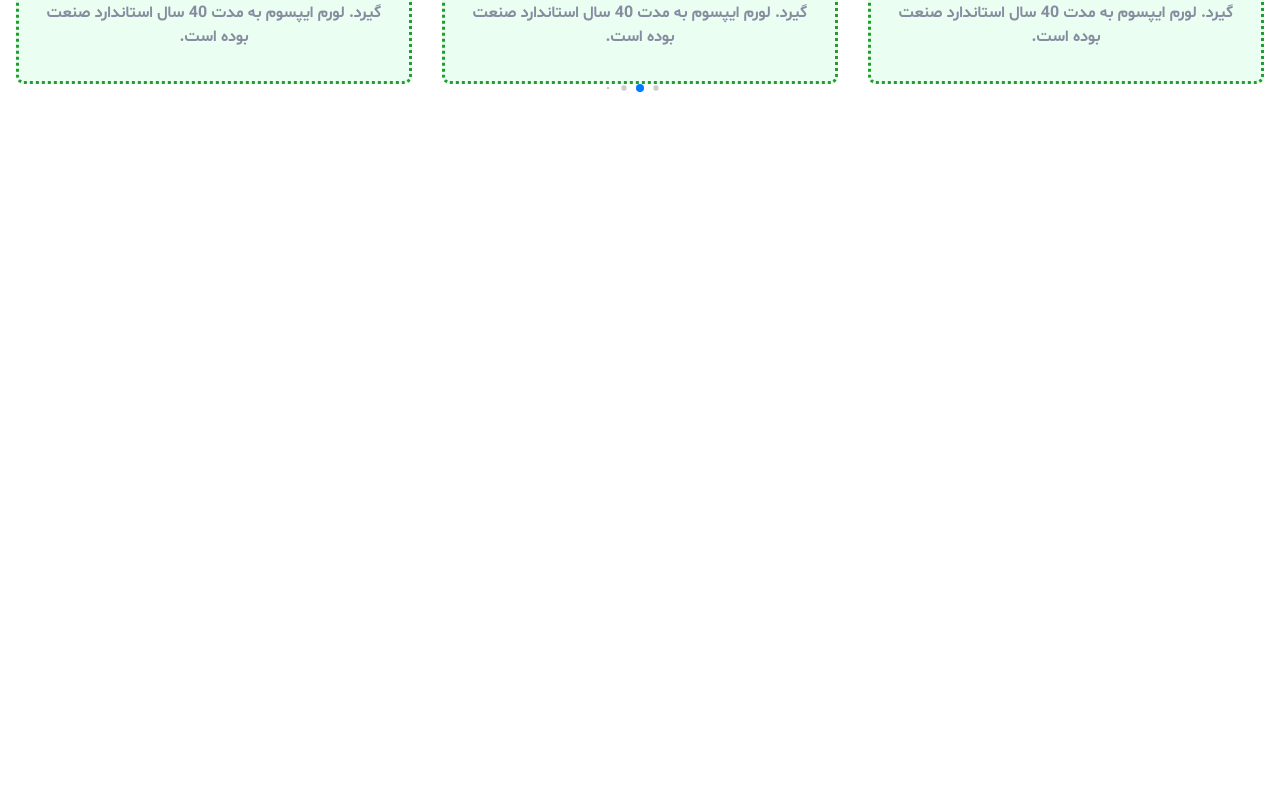
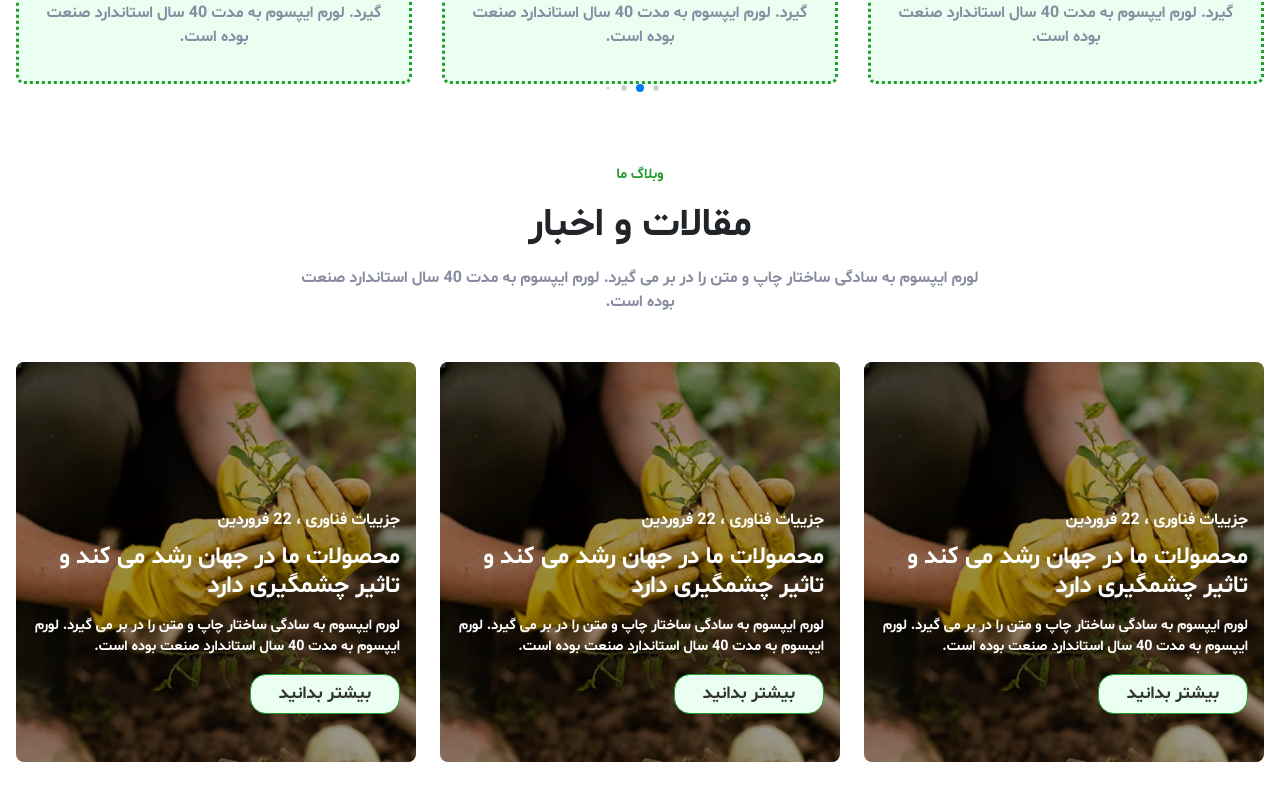
Before and after one commit to mohammadmehdidalvandii/TRIFLES-SHOP, a Next.js app: page / in a window 1280 px wide. Shown: the part 6902-7702 px from the top of the page. Before the commit the page ends 7066 px from the top, so only its background shows below. Built offline with nearby package versions, Linux system fonts and the light colour scheme.

Commit message:
create section blog for home-page

```diff
--- a/src/app/page.js
+++ b/src/app/page.js
@@ -1,5 +1,6 @@
 import About from "@/components/template/index/About/About";
 import Banner from "@/components/template/index/Banner/Banner";
+import Blog from "@/components/template/index/Blog/Blog";
 import Brief from "@/components/template/index/Brief/Brief";
 import Country from "@/components/template/index/Country/Country";
 import Cultivation from "@/components/template/index/Cultivation/Cultivation";
@@ -22,6 +23,7 @@ export default function Home() {
    <Sectors/>
    <Question/>
    <FeedBack/>
+   <Blog/>
    </>
   );
 }
--- /dev/null
+++ b/src/components/template/index/Blog/Blog.js
@@ -0,0 +1,36 @@
+import React from 'react';
+import style from './Blog.module.css';
+import TitleCenter from '@/components/module/TitleCenter/TitleCenter';
+import ArticleCard from '@/components/module/ArticleCard/ArticleCard';
+
+
+function Blog() {
+  return (
+    <section className={style.blog}>
+        <div className="containers">
+            <div className="row">
+                <div className="col-12">
+                    <TitleCenter
+                        text='وبلاگ ما'
+                        title='مقالات و اخبار'
+                        desc='لورم ایپسوم به سادگی ساختار چاپ و متن را در بر می گیرد. لورم ایپسوم به مدت 40 سال استاندارد صنعت بوده است.'
+                    />
+                </div>
+            </div>
+            <div className="row mt-5">
+                <div className="col-lg-4 col-md-6 col-sm-12">
+                    <ArticleCard/>
+                </div>
+                <div className="col-lg-4 col-md-6 col-sm-12">
+                    <ArticleCard/>
+                </div>
+                <div className="col-lg-4 col-md-6 col-sm-12">
+                    <ArticleCard/>
+                </div>
+            </div>
+        </div>
+    </section>
+  )
+}
+
+export default Blog
--- /dev/null
+++ b/src/components/template/index/Blog/Blog.module.css
@@ -0,0 +1,5 @@
+.blog{
+    display: block;
+    width: 100%;
+    margin: 4rem 0;
+}
```
Also changed, not shown: public/images/blog-1.jpg (added).
